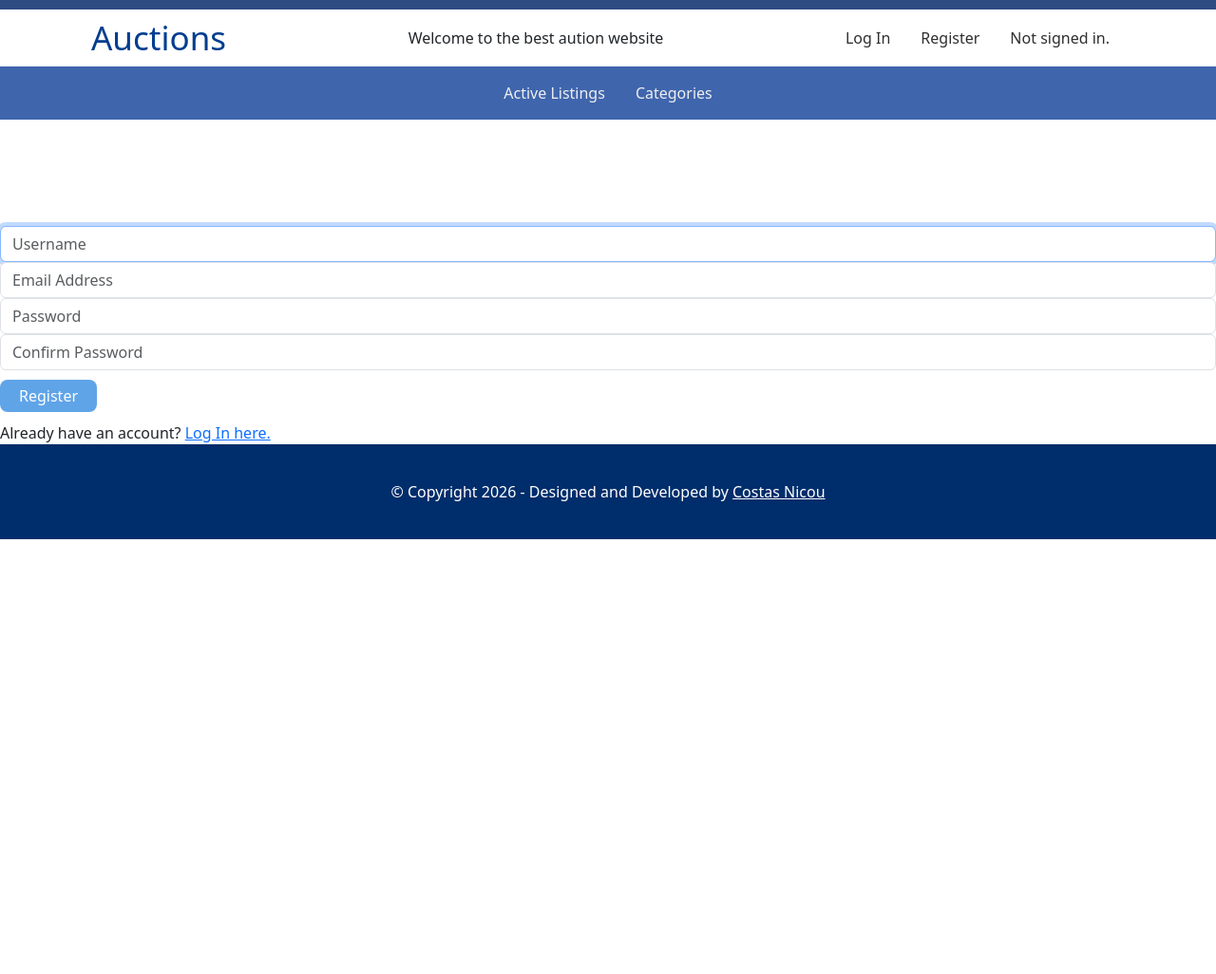
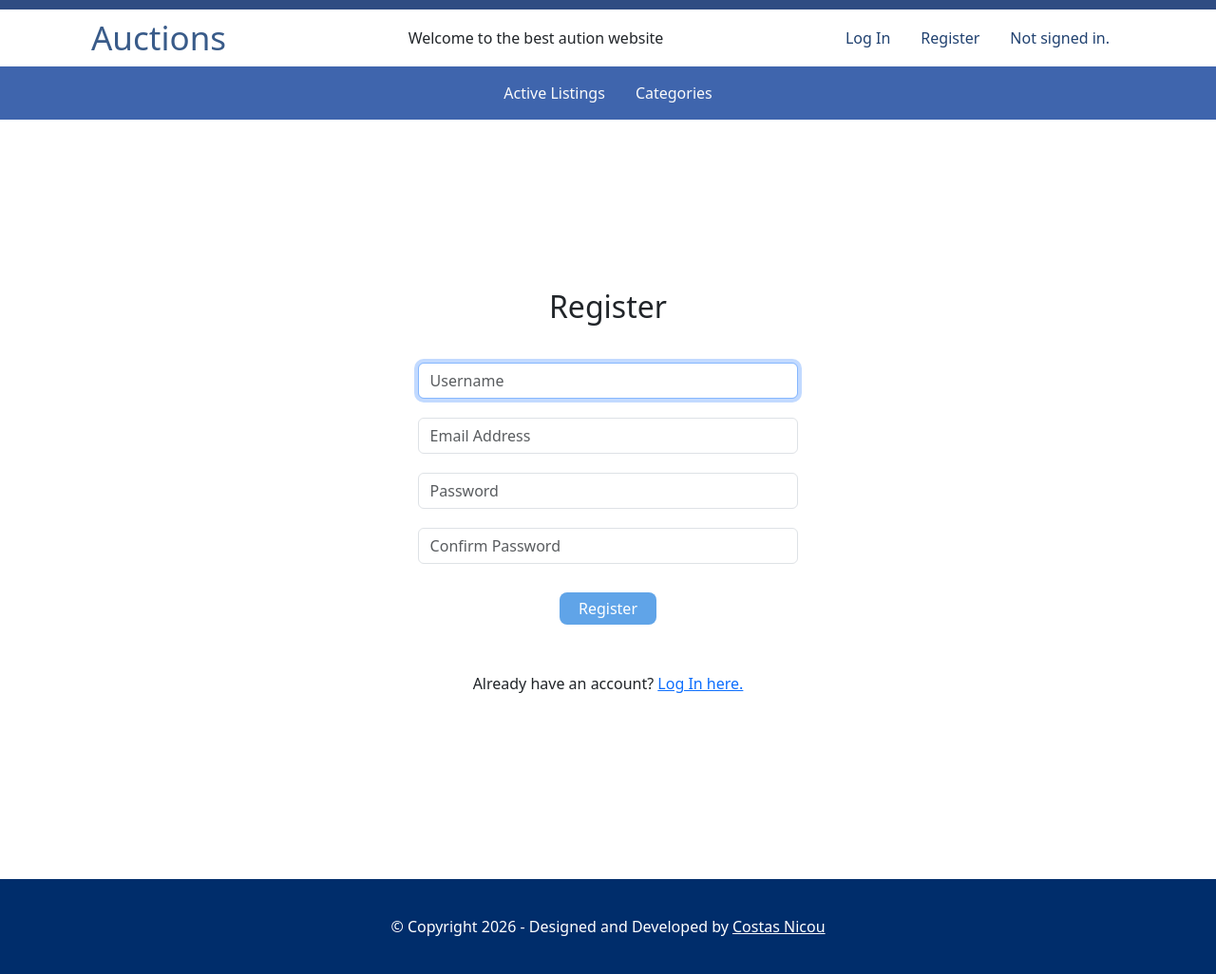
Before and after one commit to costasnicou/commerce, a Django app: page /register in a window 1280 px wide. Shown: the whole page at 95% size. Before the commit the page ends 568 px from the top, so only its background shows below. Run offline with Django 3.2, Linux system fonts and the light colour scheme.

Commit message:
login-register-categories

```diff
--- a/auctions/static/auctions/css/homepage.css
+++ b/auctions/static/auctions/css/homepage.css
@@ -19,12 +19,14 @@ hgroup{
 .cover-heading{
     font-size: 4rem;
     line-height: 6rem;
+    text-shadow: 2px 2px 7px rgba(0,0,0,0.61);
 }
 
 
 .cover-subheading{
     font-size: 3rem;
     line-height: 6rem;
+    text-shadow: 2px 2px 7px rgba(0,0,0,0.61);
 }
 
 
@@ -45,6 +47,9 @@ hgroup{
       /* border-left: 10px solid rgb(255, 157, 0);; */
     position: relative;
     overflow: hidden;
+
+    -webkit-box-shadow: 4px 10px 15px 2px rgba(107, 107, 107, 0.1);
+    box-shadow: 4px 10px 15px 2px rgba(107, 107, 107, 0.1);
 }
 
 .listing-hm .cat{
--- /dev/null
+++ b/auctions/static/auctions/css/loginregister.css
@@ -0,0 +1,33 @@
+.main-loginregister {
+    margin-top: 126px;
+    min-height: 800px;
+    display: flex;
+    justify-content: center;
+    align-items: center;
+    /* background-color: rgb(249, 249, 249); */
+
+}
+
+.loginregister-wraper{
+    width: 60%;
+    margin: 0 auto;
+    padding: 100px 50px;
+    background-color: white;
+    border-radius: 20px;
+
+
+}
+
+.loginregister-wraper h2{
+    text-align: center;
+}
+
+.register-form,.login-form{
+    width: 60%;
+    margin: 40px auto 40px auto;
+    text-align: center;
+}
+
+.form-group{
+    margin: 20px 0;
+}
--- a/auctions/static/auctions/css/styles.css
+++ b/auctions/static/auctions/css/styles.css
@@ -34,6 +34,7 @@ html,body{
 
 .middlenav-wraper .nav-link {
     color: rgb(47, 47, 47);
+    color: rgb(32, 65, 112);
 }
 
 .middlenav-wraper .nav-link:hover{
@@ -48,11 +49,11 @@ html,body{
 }
 .nav-link{
     text-align: center;
-    color: rgb(239, 239, 239);
+    color: rgb(251, 251, 251);
 }
 
 .nav-link:hover{
-color: rgb(239, 186, 79);
+color: white;
 
 }
 
@@ -60,10 +61,14 @@ color: rgb(239, 186, 79);
      /* float: left !important; */
     /* position: absolute;
     left: 200px; */
-    color: rgb(2, 61, 143);
+    color: rgb(2, 67, 158);
+    color: rgb(57, 91, 137);
     font-size: 35px;
 }
 
+.navbar-brand:hover{
+    color: rgb(32, 65, 112);
+}
 
 /* HEADER------------
 -------------------------------- */
@@ -105,9 +110,5 @@ color: rgb(239, 186, 79);
 
 .foot-link:hover{
     font-weight: bold;
-    color: rgb(239, 186, 79);
+    color: white;
 }
-
-.login-form,.register-form{
-    margin-top: 200px;
-}
--- a/auctions/static/auctions/css/watchlist.css
+++ b/auctions/static/auctions/css/watchlist.css
@@ -25,6 +25,13 @@
     background-color: rgb(249, 249, 249);
     padding: 20px;
     border-radius: 8px;
+    -webkit-box-shadow: 4px 10px 15px 2px rgba(107, 107, 107, 0.1);
+    box-shadow: 4px 10px 15px 2px rgba(107, 107, 107, 0.1);
+
+}
+
+.item-flex p{
+    margin: 0;
 }
 
 .item-flex > *:not(:last-of-type){
@@ -48,6 +55,10 @@
 .flex-right .view-more{
     width: 20%;
 }
+
+.flex-right h2{
+    color: rgb(90, 151, 212);;
+}
 .flex-data{
     display: flex;
     justify-content: flex-start;
@@ -60,7 +71,8 @@
 .flex-data .status span{
     /* font-weight: bold; */
     font-size: 30px;
-    margin-left: 10px;
+    margin-left: 5px;
+    color: rgb(90, 151, 212);;
 }
 .flex-data > *:not(:last-of-type){
     margin-right: 20px;
--- a/auctions/templates/auctions/layout.html
+++ b/auctions/templates/auctions/layout.html
@@ -9,6 +9,9 @@
         <link href="{% static 'auctions/css/homepage.css' %}" rel="stylesheet">
         <link href="{% static 'auctions/css/single-listing.css' %}" rel="stylesheet">
         <link href="{% static 'auctions/css/watchlist.css' %}" rel="stylesheet">
+        <link href="{% static 'auctions/css/register.css' %}" rel="stylesheet">
+        <link href="{% static 'auctions/css/loginregister.css' %}" rel="stylesheet">
+        <link href="{% static 'auctions/css/categories.css' %}" rel="stylesheet">
     </head>
     <body>
         <header class="fixed-top">
--- a/auctions/templates/auctions/register.html
+++ b/auctions/templates/auctions/register.html
@@ -2,6 +2,8 @@
 
 {% block main %}
 
+    <div class="main-loginregister">
+        <div class="loginregister-wraper">
              <h2>Register</h2>
 
             {% if message %}
@@ -25,6 +27,16 @@
                 <input class="btn btn-primary" type="submit" value="Register">
             </form>
 
-    Already have an account? <a href="{% url 'login' %}">Log In here.</a>
+            <p style="text-align: center;">Already have an account? <a href="{% url 'login' %}">Log In here.</a></p>
+
+
+
+        </div>
+
+
+
+    </div>
+
+
 
 {% endblock %}
--- a/auctions/templates/auctions/watchlist.html
+++ b/auctions/templates/auctions/watchlist.html
@@ -17,8 +17,8 @@
                             <p>{{watchlist_item.listing.description | truncatechars:300}}</p>
 
                             <div class="flex-data">
-                                <p class="status">Status: <span>{% if watchlist_item.listing.status == 'T'%} Active {% elif watchlist_item.listing.status == 'F' %} Inactive {% endif %}</span></p>
-                                <p class="status">Starting Bid:<span> ${{watchlist_item.listing.starting_price}}</span></p>
+                                <p class="status">Status:<span>{% if watchlist_item.listing.status == 'T'%} Active {% elif watchlist_item.listing.status == 'F' %} Inactive {% endif %}</span></p>
+                                <p class="status">Starting Bid:<span>${{watchlist_item.listing.starting_price}}</span></p>
                                 <p class="status">Latest Bid:<span>{% if watchlist_item.latest_bid == "N/A" %}{{watchlist_item.latest_bid}}{% else %}${{watchlist_item.latest_bid}}{% endif %} </span></p>
                             </div>
                             <a href="{% url 'listing' watchlist_item.listing.title %}" class="view-more">View More</a>
--- a/auctions/views.py
+++ b/auctions/views.py
@@ -139,10 +139,10 @@ def listing(request,listname):
                     highestbiduser=listingbids.order_by('-bid').first().user.username
                     listing.winner = highestbiduser
                     listing.save()
-                    messages.success(request, "You have successfuly closed the listing.")
+                    messages.success(request, f"You have successfuly closed the listing. Highest bidder {listing.winner}")
 
                 else:
-                    messages.error(request, "The listing has no active bids.")
+                    messages.error(request, "Listing cannot be closed. The listing has no active bids.")
                     # return HttpResponseRedirect(reverse("listing" ,args=[listing.title]))
 
 
@@ -151,14 +151,14 @@ def listing(request,listname):
             if 'add_watchlist' in request.POST:
                 watchlistrecord = WhatchList(user=request.user,listing=listing)
                 watchlistrecord.save()
-                messages.success(request, "You have successfuly added the listing in your watchlist.",extra_tags="watchlist")
+                messages.success(request, "You have successfuly added the listing in your watchlist.")
                 return HttpResponseRedirect(reverse("listing" ,args=[listing.title]))
 
             if 'remove_watchlist' in request.POST:
                 watchlist_item = WhatchList.objects.filter(user=request.user,listing=listing).get()
                 watchlist_item.delete()
 
-                messages.success(request, "You have successfuly deleted the listing from your watchlist.",extra_tags="watchlist")
+                messages.success(request, "You have successfuly deleted the listing from your watchlist.")
                 return HttpResponseRedirect(reverse("listing" ,args=[listing.title]))
 
 
```
Also changed, not shown: auctions/instructions.html (+0 -42 lines), auctions/static/auctions/css/categories.css (added, +77 -0 lines), auctions/static/auctions/css/single-listing.css (+31 -16 lines), auctions/templates/auctions/categories.html (+30 -10 lines), auctions/templates/auctions/category.html (+9 -7 lines), auctions/templates/auctions/listing.html (+38 -39 lines), auctions/templates/auctions/login.html (+8 -1 lines), auctions/static/auctions/imgs/slider1.jpg, db.sqlite3. Lines whose indentation alone changed are shown as unchanged.
